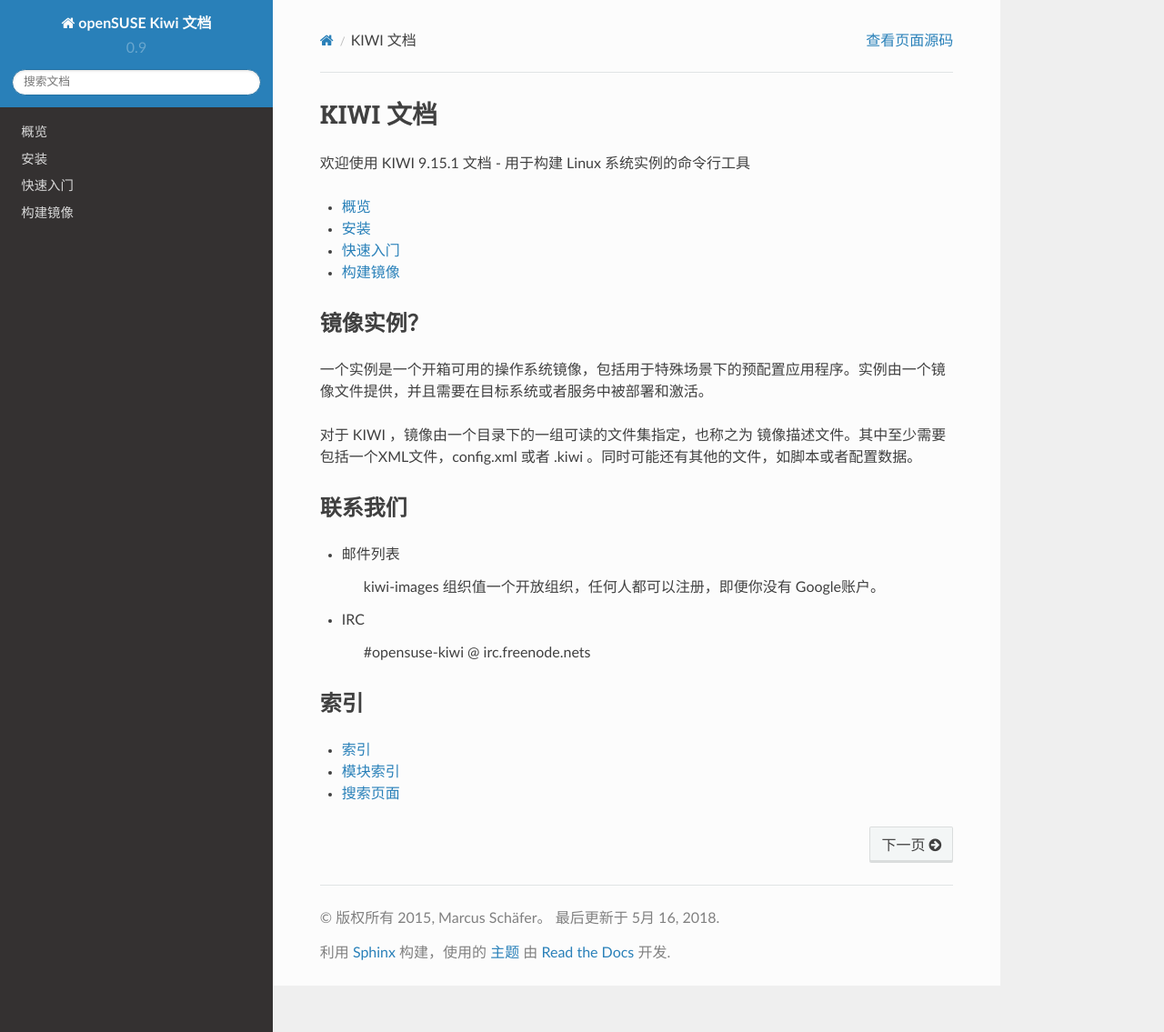
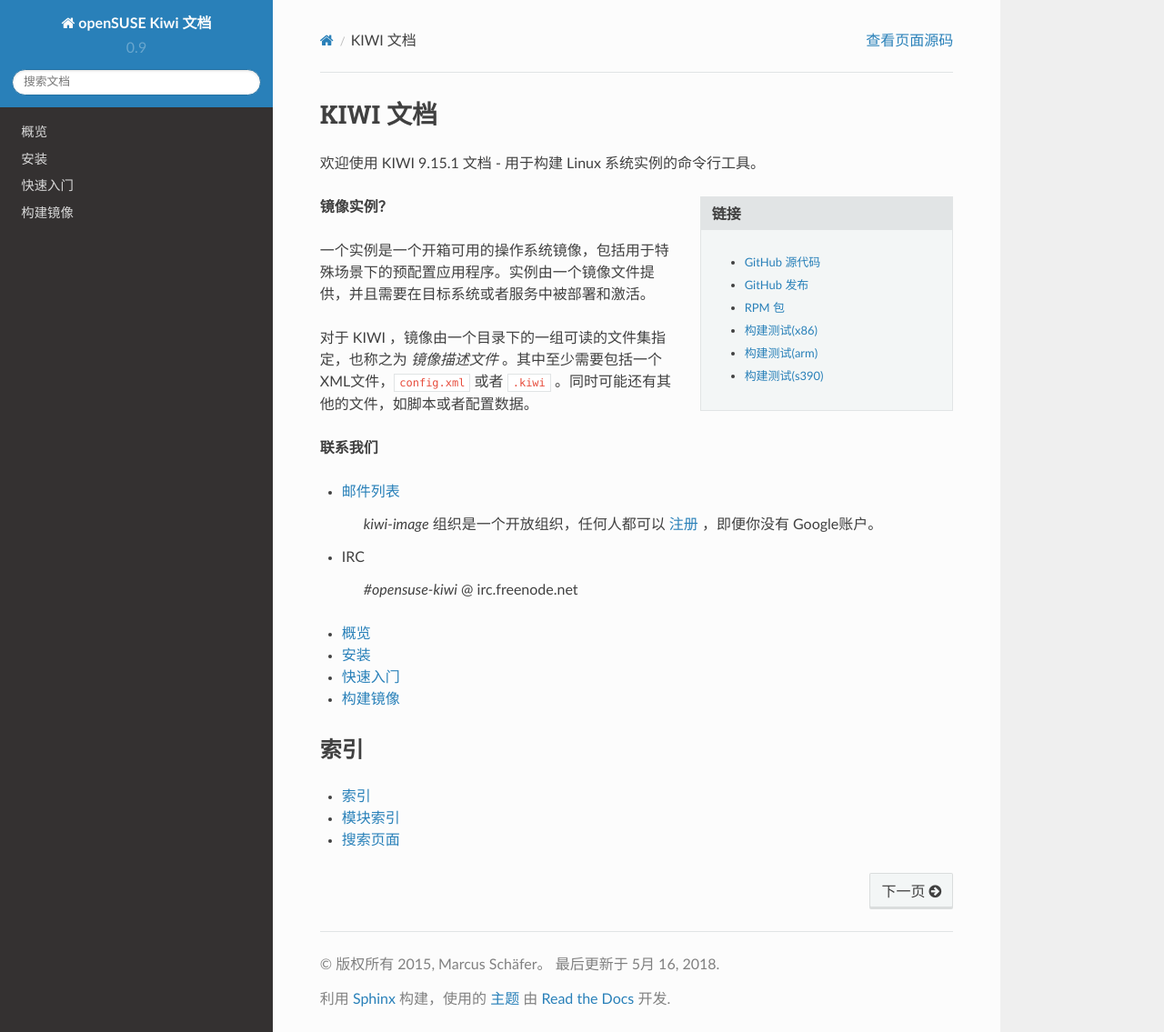
Before and after one commit to thirdyouth/kiwi-cn, a Sphinx documentation site: the page built from source/index.rst, in a window 1280 px wide and 1135 px high. Shown: the whole window at 91% size. Built offline with Sphinx 7.4.7 and the Read the Docs theme 2.0.0, drawn with Linux system fonts in a browser that asks for light colours; pages that are not in the unit, such as notebooks, are missing from menus.

Commit message:
[building] add building

```diff
--- a/source/Installation/Installation.rst
+++ b/source/C1_Installation.rst
@@ -1,5 +1,6 @@
+-----------------------------------------
 安装
-=================================
+-----------------------------------------
 
 .. hint::
 
@@ -35,7 +36,7 @@
 
 
 实例描述示例
------------------------------------------
+=================================
 
 为了使用下一代的 KIWI ，有一个 GitHub 项目托管了一些实例描述示例。如果需要示例入门，可以下载如下项目：
 
--- a/source/index.rst
+++ b/source/index.rst
@@ -2,33 +2,41 @@
 KIWI 文档
 ======================================================
 
-欢迎使用 KIWI 9.15.1 文档 - 用于构建 Linux 系统实例的命令行工具
+欢迎使用 KIWI 9.15.1 文档 - 用于构建 Linux 系统实例的命令行工具。
+
+.. sidebar:: 链接
+
+   * `GitHub 源代码 <https://github.com/SUSE/kiwi>`__
+   * `GitHub 发布 <https://github.com/SUSE/kiwi/releases>`__
+   * `RPM 包 <http://download.opensuse.org/repositories/Virtualization:/Appliances:/Builder>`__
+   * `构建测试(x86) <https://build.opensuse.org/project/show/Virtualization:Appliances:Images:Testing_x86>`__
+   * `构建测试(arm) <https://build.opensuse.org/project/show/Virtualization:Appliances:Images:Testing_arm>`__
+   * `构建测试(s390) <https://build.opensuse.org/project/show/Virtualization:Appliances:Images:Testing_s390>`__
+
+**镜像实例？**
+
+一个实例是一个开箱可用的操作系统镜像，包括用于特殊场景下的预配置应用程序。实例由一个镜像文件提供，并且需要在目标系统或者服务中被部署和激活。
+
+对于 KIWI ，镜像由一个目录下的一组可读的文件集指定，也称之为 `镜像描述文件` 。其中至少需要包括一个XML文件，:file:`config.xml` 或者 :file:`.kiwi` 。同时可能还有其他的文件，如脚本或者配置数据。
+
+**联系我们**
+
+* `邮件列表 <https://groups.google.com/forum/#!forum/kiwi-images>`__
+
+   `kiwi-image` 组织是一个开放组织，任何人都可以 `注册 <mailto:kiwi-images+subscribe@googlegroups.com>`__ ，即便你没有 Google账户。
+
+* IRC
+
+   `#opensuse-kiwi` @ irc.freenode.net
 
 .. toctree::
    :maxdepth: 1
 
-   OverView/OverView.rst
-   Installation/Installation.rst
-   QuickStart/QuickStart.rst
-   BuildingImages/BuildingImages.rst
+   C0_OverView.rst
+   C1_Installation.rst
+   C2_QuickStart.rst
+   C3_BuildingImages.rst
 
-镜像实例？
-=====================
-
-一个实例是一个开箱可用的操作系统镜像，包括用于特殊场景下的预配置应用程序。实例由一个镜像文件提供，并且需要在目标系统或者服务中被部署和激活。
-
-对于 KIWI ，镜像由一个目录下的一组可读的文件集指定，也称之为 镜像描述文件。其中至少需要包括一个XML文件，config.xml 或者 .kiwi 。同时可能还有其他的文件，如脚本或者配置数据。
-
-联系我们
-=====================
-
-* 邮件列表
-
-   kiwi-images 组织值一个开放组织，任何人都可以注册，即便你没有 Google账户。
-
-* IRC
-
-   #opensuse-kiwi @ irc.freenode.nets
 
 索引
 ==================
```
Also changed, not shown: source/BuildingImages/BuildingImages.rst (deleted, +0 -19 lines), source/C0_OverView.rst (renamed from source/OverView/OverView.rst, +11 -10 lines), source/C2_QuickStart.rst (renamed from source/QuickStart/QuickStart.rst, +5 -4 lines), source/C3_BuildingImages.rst (added, +46 -0 lines), source/building/build_containerized.rst (added), source/building/build_docker_container.rst (added), source/building/build_in_buildservice.rst (added), source/building/build_live_iso.rst (added), source/building/build_oem_disk.rst (added), source/building/build_pxe_root_filesystem.rst (added), source/building/build_vmx_disk.rst (added), source/building/working_with_images.rst (added).
